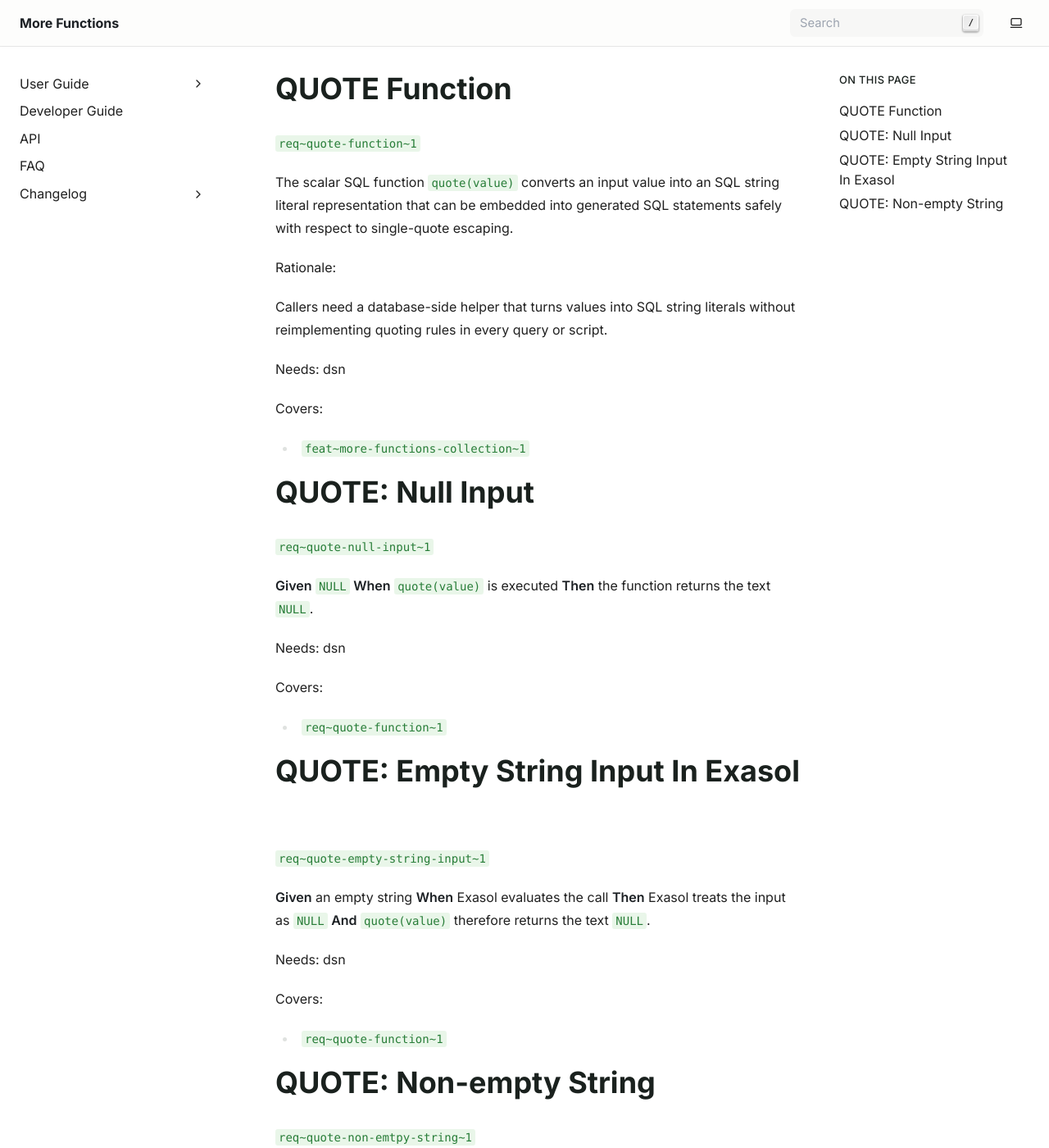
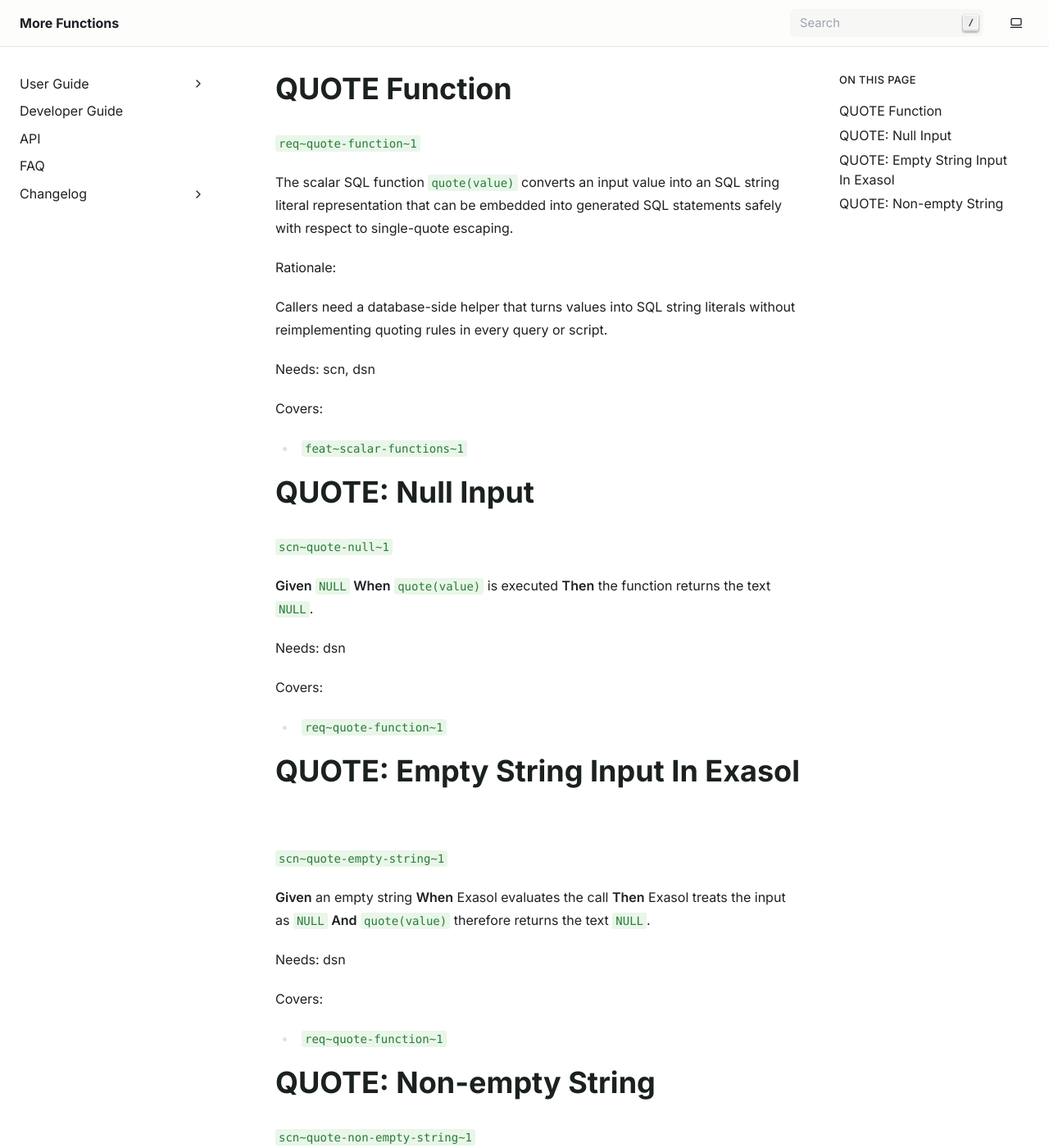
Before and after one commit to exasol-labs/more-functions, a Sphinx documentation site: the page built from doc/system_requirements/scalar_functions/quote.md, in a window 1280 px wide and 1400 px high. Shown: the whole window at 82% size. Built offline with Sphinx 7.4.7, drawn with Linux system fonts in a browser that asks for light colours; pages that are not in the unit, such as notebooks, are missing from menus.

```diff
--- a/doc/system_requirements/scalar_functions/quote.md
+++ b/doc/system_requirements/scalar_functions/quote.md
@@ -7,13 +7,13 @@ Rationale:
 
 Callers need a database-side helper that turns values into SQL string literals without reimplementing quoting rules in every query or script.
 
-Needs: dsn
+Needs: scn, dsn
 
 Covers:
-- `feat~more-functions-collection~1`
+- `feat~scalar-functions~1`
 
 ##### QUOTE: Null Input
-`req~quote-null-input~1`
+`scn~quote-null~1`
 
 **Given** `NULL`
 **When** `quote(value)` is executed
@@ -25,7 +25,7 @@ Covers:
 - `req~quote-function~1`
 
 ##### QUOTE: Empty String Input In Exasol
-`req~quote-empty-string-input~1`
+`scn~quote-empty-string~1`
 
 **Given** an empty string
 **When** Exasol evaluates the call
@@ -38,7 +38,7 @@ Covers:
 - `req~quote-function~1`
 
 ##### QUOTE: Non-empty String
-`req~quote-non-emtpy-string~1`
+`scn~quote-non-empty-string~1`
 
 **Given** a non-empty string value that contains one or more single quote characters
 **When** `quote(value)` is executed
```
Also changed, not shown: doc/design.md (added, +96 -0 lines), 2 other files.
